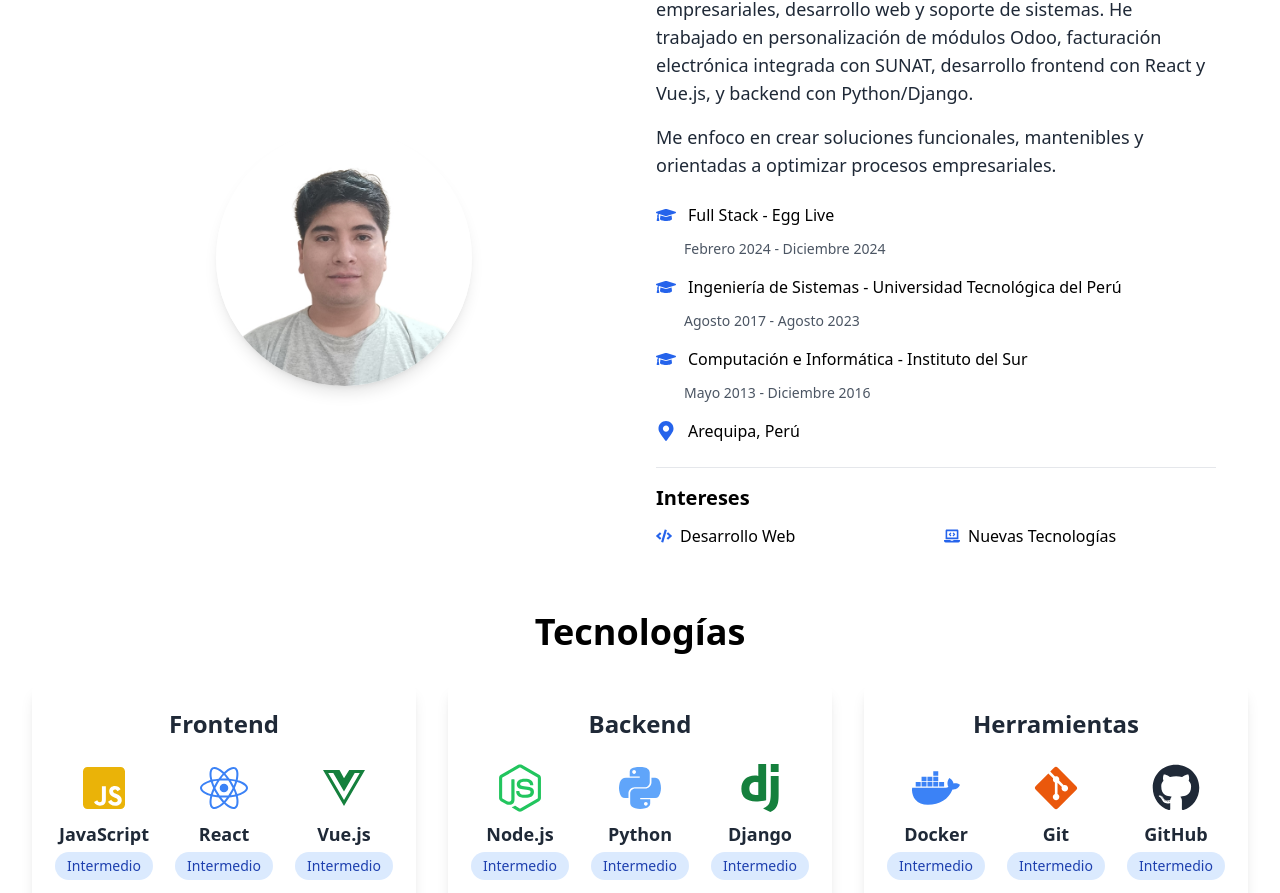
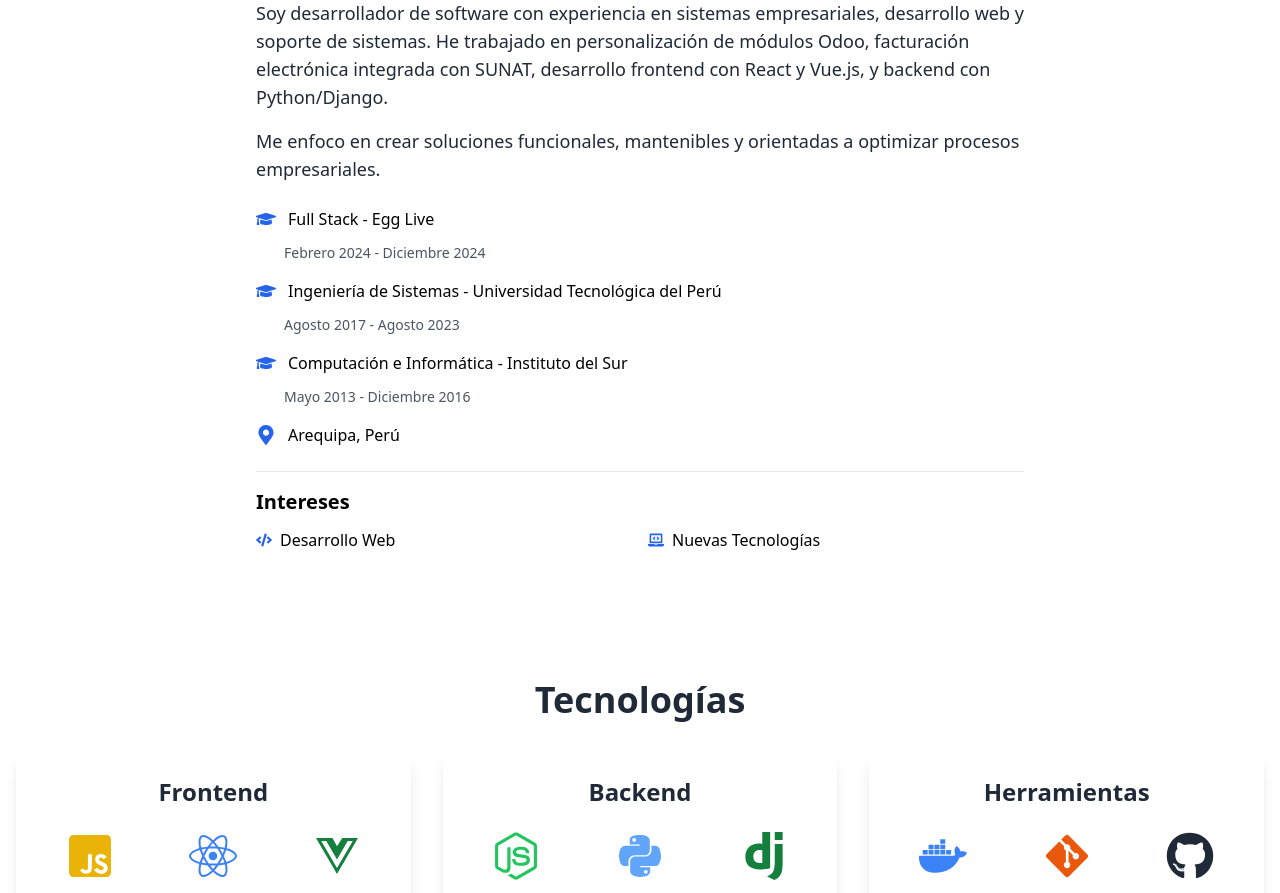
Before and after one commit to dotir/portafolio, a React (Create React App) app: page / in a window 1280 px wide. Shown: the part 937-1830 px from the top of the page. Built offline with nearby package versions, Linux system fonts and the light colour scheme.

Commit message:
fix: apply dark mode backgrounds to full-width sections and simplify about layout

```diff
--- a/src/App.js
+++ b/src/App.js
@@ -7,7 +7,7 @@ import WhatsAppButton from './components/WhatsAppButton';
 function App() {
   return (
     <Router>
-      <div className="flex flex-col min-h-screen relative">
+      <div className="flex flex-col min-h-screen relative bg-white dark:bg-gray-900">
         <Header />
         <main className="flex-grow">
           <Routes>
--- a/src/pages/About.js
+++ b/src/pages/About.js
@@ -2,19 +2,10 @@ import React from 'react';
 import { FaGraduationCap, FaMapMarkerAlt, FaCode, FaLaptopCode } from 'react-icons/fa';
 
 const About = () => (
-<section id="about" className="container mx-auto p-8 bg-white dark:bg-gray-900">
+<section id="about" className="bg-white dark:bg-gray-900 py-16">
+    <div className="container mx-auto px-4">
 <h2 className="text-4xl font-bold text-center mb-8 text-gray-800 dark:text-gray-200">Sobre mí</h2>
-        <div className="grid md:grid-cols-2 gap-8 max-w-6xl mx-auto">
-            {/* Columna de imagen */}
-            <div className="flex justify-center items-center">
-                <img
-                    src="/fotoirving.jpg"
-                    alt="Irving Llerena"
-                    className="rounded-full w-64 h-64 object-cover shadow-lg"
-                />
-            </div>
-
-            {/* Columna de información */}
+        <div className="max-w-3xl mx-auto">
             <div className="space-y-6">
                 <div className="text-lg">
                     <p className="mb-4 text-gray-800 dark:text-gray-200">
@@ -63,7 +54,7 @@ const About = () => (
                 </div>
 
                 {/* Intereses */}
-                <div className="border-t pt-4">
+                <div className="border-t dark:border-gray-700 pt-4">
 <h3 className="text-xl font-semibold mb-3 dark:text-gray-200">Intereses</h3>
                     <div className="grid grid-cols-2 gap-4">
                         <div className="flex items-center space-x-2">
@@ -78,6 +69,7 @@ const About = () => (
                 </div>
             </div>
         </div>
+    </div>
     </section>
 );
 
--- a/src/pages/Contact.js
+++ b/src/pages/Contact.js
@@ -29,7 +29,8 @@ const contactLinks = [
 ];
 
 const Contact = () => (
-  <section id="contact" className="container mx-auto p-8 bg-white dark:bg-gray-900">
+  <section id="contact" className="bg-white dark:bg-gray-900 py-16">
+    <div className="container mx-auto px-4">
     <h2 className="text-4xl font-bold text-center mb-4 text-gray-800 dark:text-gray-200">Contáctame</h2>
     <p className="text-center text-gray-600 dark:text-gray-400 max-w-2xl mx-auto mb-10">
       Si deseas conversar sobre oportunidades laborales, proyectos de software o soluciones empresariales,
@@ -61,6 +62,7 @@ const Contact = () => (
         </span>
       </div>
     </div>
+    </div>
   </section>
 );
 
--- a/src/pages/Languages.js
+++ b/src/pages/Languages.js
@@ -47,12 +47,14 @@ const TechnologyCard = ({ title, technologies }) => (
 );
 
 const Languages = () => (
-  <section id="languages" className="container mx-auto p-8">
-    <h2 className="text-4xl font-bold text-center mb-8">Tecnologías</h2>
-    <div className="grid md:grid-cols-3 gap-8">
-      <TechnologyCard title="Frontend" technologies={technologies.frontend} />
-      <TechnologyCard title="Backend" technologies={technologies.backend} />
-      <TechnologyCard title="Herramientas" technologies={technologies.tools} />
+  <section id="languages" className="bg-white dark:bg-gray-900 py-16">
+    <div className="container mx-auto px-4">
+      <h2 className="text-4xl font-bold text-center mb-8 text-gray-800 dark:text-gray-200">Tecnologías</h2>
+      <div className="grid md:grid-cols-3 gap-8">
+        <TechnologyCard title="Frontend" technologies={technologies.frontend} />
+        <TechnologyCard title="Backend" technologies={technologies.backend} />
+        <TechnologyCard title="Herramientas" technologies={technologies.tools} />
+      </div>
     </div>
   </section>
 );
```
